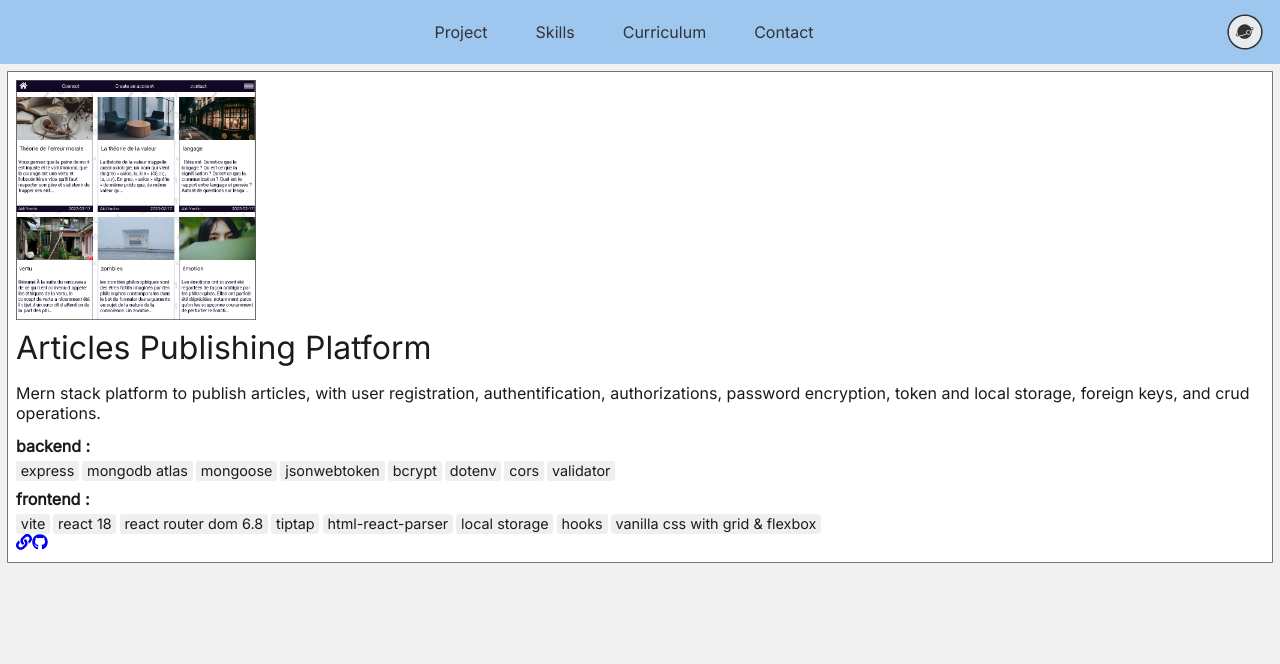
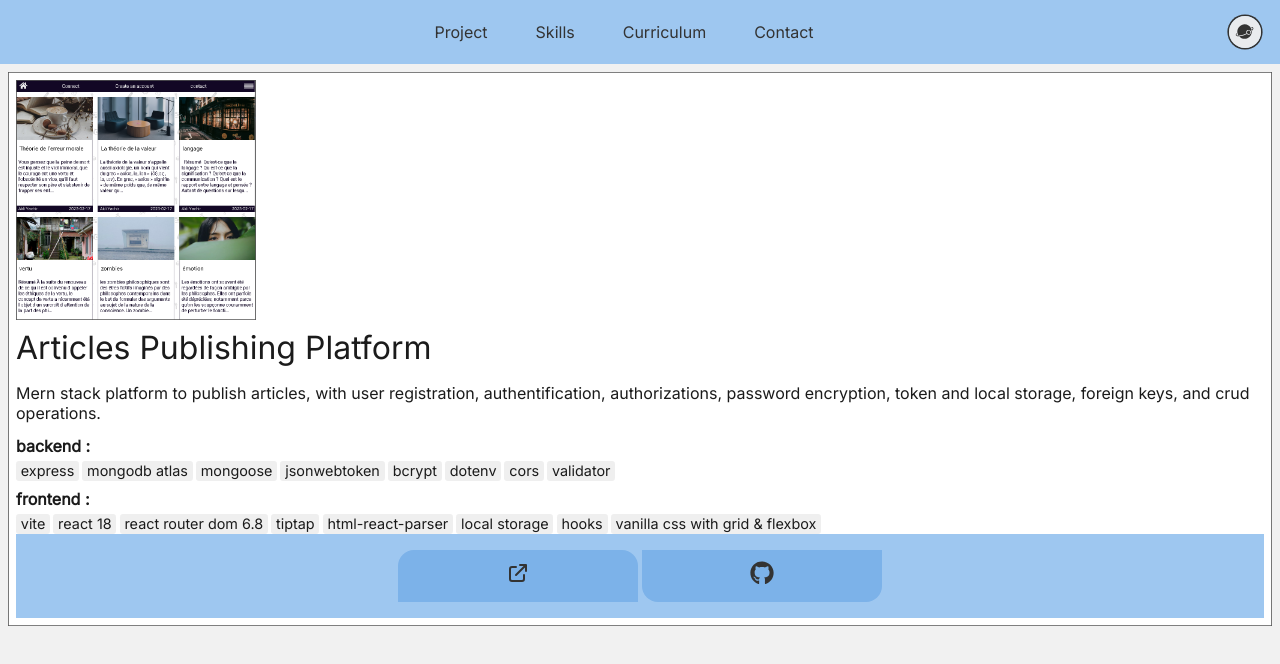
Before and after one commit to akliyachir/portfolio, a React (Vite) app: page / in a window 1280 px wide. Shown: the top 664 px of the page. Built offline with nearby package versions, Linux system fonts and the light colour scheme.

Commit message:
project card strure and styling

```diff
--- a/src/Components/5-ProjectCard/ProjectCard.css
+++ b/src/Components/5-ProjectCard/ProjectCard.css
@@ -1,6 +1,6 @@
 .light .ProjectCardContainer {
 	background-color: var(--clr-1);
-	box-shadow: var(--b-1) var(--clr-6);
+	box-shadow: var(--b-1) var(--clr-6) inset;
 	padding: 0.5rem;
 	margin: 0.5rem;
 }
@@ -76,10 +76,51 @@
 	border-radius: 0.2rem;
 }
 
-.tech_names_container {
+.light .tech_names_container {
 	display: flex;
 	justify-content: flex-start;
 	flex-wrap: wrap;
 	align-items: center;
 	gap: 0.2rem;
 }
+
+.light .ProjectCardContainer .project_links_container {
+	display: flex;
+	justify-content: center;
+	align-items: center;
+	justify-content: center;
+	align-items: center;
+	flex-wrap: wrap;
+	width: 100%;
+	gap: 0.2rem;
+	background-color: var(--tl-1);
+	padding: 1rem;
+}
+
+.light .ProjectCardContainer .project_links_container a:first-of-type {
+	min-width: 15rem;
+	background-color: var(--tl-2);
+	text-align: center;
+	padding: 0.7rem;
+	border-radius: 1rem 1rem 0 0;
+	transition-duration: 200ms;
+	transition-timing-function: ease-in-out;
+	color: var(--clr-5);
+	font-size: 1.5rem;
+}
+.light .ProjectCardContainer .project_links_container a:last-of-type {
+	min-width: 15rem;
+	background-color: var(--tl-2);
+	text-align: center;
+	padding: 0.7rem;
+	border-radius: 0 0 1rem 1rem;
+	transition-duration: 200ms;
+	transition-timing-function: ease-in-out;
+	color: var(--clr-5);
+	font-size: 1.5rem;
+}
+.light .ProjectCardContainer .project_links_container a:hover {
+	background-color: var(--td-1);
+	transition-duration: 200ms;
+	transition-timing-function: ease-in-out;
+}
--- a/src/Components/5-ProjectCard/ProjectCard.jsx
+++ b/src/Components/5-ProjectCard/ProjectCard.jsx
@@ -1,5 +1,6 @@
 import './ProjectCard.css';
-import { FaGit, FaGithub, FaLink } from 'react-icons/fa';
+import { FaExternalLinkAlt, FaGit, FaGithub, FaLink } from 'react-icons/fa';
+import { HiOutlineExternalLink } from 'react-icons/hi';
 
 export default function ProjectCard({
 	id,
@@ -51,7 +52,7 @@ export default function ProjectCard({
 			</div>
 			<div className='project_links_container'>
 				<a href={project_link} target='_blank' rel='noopener noreferrer'>
-					<FaLink />
+					<HiOutlineExternalLink />
 				</a>
 				<a
 					href={project_github_repository}
--- a/src/index.css
+++ b/src/index.css
@@ -19,7 +19,7 @@ body {
 	--clr-5: #333;
 	--clr-6: #555;
 	--tl-1: #9ec7f0;
-	--tl-2: #9ac3ec;
+	--tl-2: #7cb2e9;
 	--td-1: #66a1db;
 	--td-2: #284e74;
 	--f-1: #1b1b1b;
```
Also changed, not shown: 1 other file (tests, documents, lock files or other folders).
